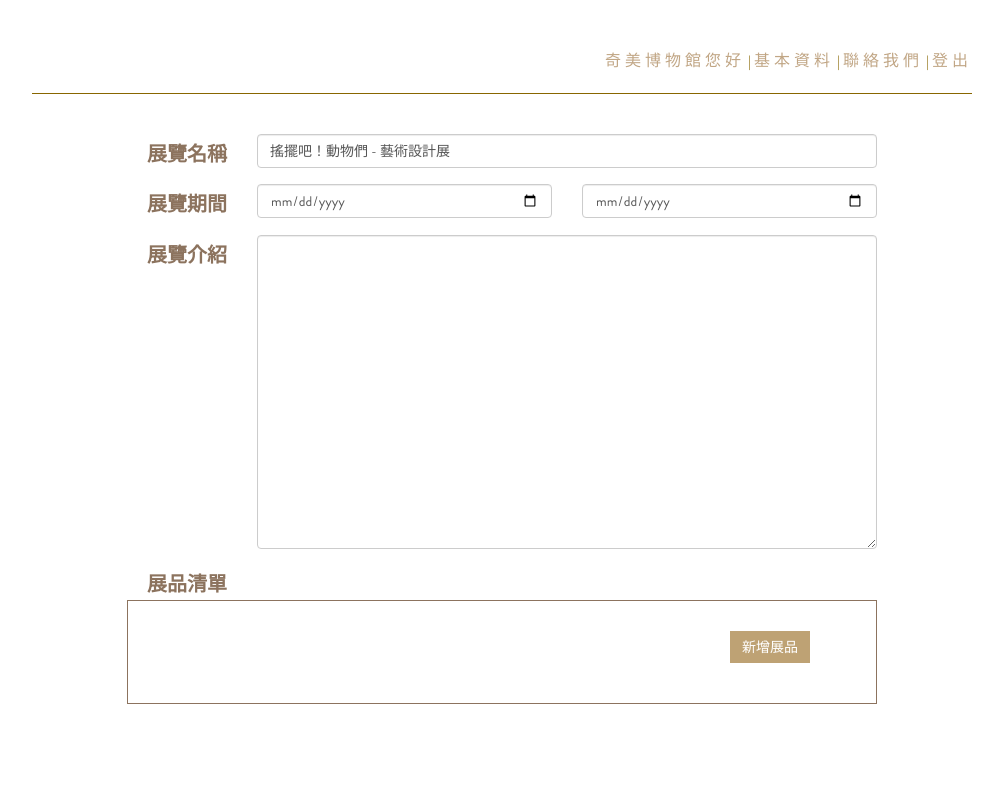
After one commit to jouanvela/Exvisition_Web, a PHP site: page /_edit_exhibition.php in a window 1280 px wide. The commit adds this page. Shown: the whole page, without its empty margins (138-1141 px from the left). Run offline with PHP 8.4, Linux system fonts and the light colour scheme; a user stored in the database is signed in; a stand-in replaces the project's code that opens the database connection; some libraries are stand-ins or nearby versions.

Commit message:
page rename

```diff
--- /dev/null
+++ b/_edit_exhibition.php
@@ -0,0 +1,94 @@
+<?php
+    include("db.php");
+    session_start();
+    if(!isset($_SESSION['mid']))
+        header('location:index.php');
+    else if(isset($_GET['log']) && ($_GET['log']=='out')){
+        session_destroy();
+        header('location:index.php');
+    }
+    else if(isset($_GET['eid'])){
+    	$SQL = "SELECT * FROM exhibition WHERE mid = '".$_SESSION['mid']."' AND eid ='".$_GET['eid']."'";
+	    $stmt = $dbh->prepare($SQL);
+	    $stmt->execute();
+	    $rs = $stmt->fetch(PDO::FETCH_OBJ);
+	    if(empty($rs->eid))
+	    	header('location:_list_exhibition.php');
+	    $eid = $_GET['eid'];
+    }
+?>
+<!DOCTYPE html>
+<html>
+	<head>
+		<meta charset="utf-8">
+		<meta http-equiv="X-UA-Compatible" content="IE=edge">
+		<meta name="viewport" content="width=device-width, initial-scale=1">
+
+		<title>Exvisition</title>
+
+		<!-- Bootstrap -->
+		<link href="css/bootstrap.min.css" rel="stylesheet"/>
+		<link href="css/style.css" rel="stylesheet"/>
+	</head>
+	<style type="text/css">
+		td {
+			height:55px;
+			background-color: #9C856E;
+			padding:8px;
+		}
+	</style>
+	<body>
+		<div class="container">
+			<?php include("_navdark.php");?>
+			<div class="row">
+				<div class="col-md-2"></div>
+				<div class="col-md-8" style="text-align:left;">
+					<form class="form-horizontal">
+						<div id="edit-control">
+							<div class="form-group">
+								<label for="" class="col-sm-2 control-label title">展覽名稱</label>
+								<div class="col-sm-10">
+									<input type="text" class="form-control" name="eName" value="搖擺吧！動物們 - 藝術設計展">
+								</div>
+							</div>
+							<div class="form-group">
+								<label for="" class="col-sm-2 control-label title">展覽期間</label>
+								<div class="col-sm-5">
+									<input type="date" class="form-control" name="eStartTime">
+								</div>
+								<div class="col-sm-5">
+									<input type="date" class="form-control" name="eEndTime">
+								</div>
+							</div>
+							<div class="form-group">
+								<label for="" class="col-sm-2 control-label title">展覽介紹</label>
+								<div class="col-sm-10">
+									<textarea class="form-control" rows="15" id="description" name="description"></textarea>
+								</div>
+							</div>
+							<div class="form-group" style="margin-bottom: 0px;">
+								<label for="" class="col-sm-2 control-label title">展品清單</label>
+							</div>
+						</div>
+					</form>
+					<div class="item-list-box">
+						<!-- 新增展品 -->
+						<div id="add-exhibition">
+							<a href="_edit_exhibition.php" class="button-exvisition">新增展品</a>
+						</div>
+
+						<!-- 新增展品之後，在下方新增區塊 -->
+
+						<!-- -->
+					</div>
+				</div>
+				<div class="col-md-2"></div>
+			</div>
+		</div>
+
+
+		<!--JavaScript-->
+		<script src="https://ajax.googleapis.com/ajax/libs/jquery/1.11.3/jquery.min.js"></script>
+		<script src="js/bootstrap.min.js"></script>
+	</body>
+</html>
--- a/p2.php
+++ b/_editprofile.php
@@ -2,9 +2,7 @@
     include("db.php");
     session_start();
     if(!isset($_SESSION['mid']))
-    {
         header('location:index.php');
-    }
     else if(isset($_GET['log']) && ($_GET['log']=='out')){
         session_destroy();
         header('location:index.php');
@@ -55,7 +53,7 @@
 	</head>
 	<body class="bg-brown">
 		<div class="container">
-			<?php include("navlight.php");?>
+			<?php include("_navlight.php");?>
 			<div class="row">
 				<div class="col-md-2"></div>
 				<div class="col-md-8 col-xs-10">
--- /dev/null
+++ b/_navdark.php
@@ -0,0 +1,10 @@
+<nav>
+	<a href="_list_exhibition.php" class="nav-text-dark"><span><?php echo $_SESSION['mName'];?></span>您好</a>
+	<font class="nav-bar">|</font>
+	<a href="_editprofile.php" class="nav-text-dark">基本資料</a>
+	<font class="nav-bar">|</font>
+	<a href="#" class="nav-text-dark">聯絡我們</a>
+	<font class="nav-bar">|</font>
+	<a href="?log=out" class="nav-text-dark">登出</a>
+	<hr class="dark">
+</nav>
--- a/css/style.css
+++ b/css/style.css
@@ -93,14 +93,36 @@ html, body{
 .exhibition-box .edit a{
 	color: #FFFFFF;
 }
+#edit-control{
+	margin-top: 20px;
+}
 
-.item-list{
+.title{
+	color: #8C735E;
+	font-size: 20px;
+	font-weight: 600;
+}
+.item-list-box{
 	border-width: 0.8px;
-	border-color: black;
+	border-color: #8C735E;
 	border-style:solid;
 	padding: 30px 16px;
+	margin-bottom: 100px;
 }
-
+/**/
+.item-form {
+  display: block;
+  width: 100%;
+  height: 34px;
+  padding: 6px 12px;
+  font-size: 16px;
+  color: #555;
+  background-color: #fff;
+  background-image: none;
+  border: 0px;
+  border-bottom: : 1px solid #000;
+}
+/**/
 
 
 /***NAVBAR***/
--- a/js/multi_upload.js
+++ b/js/multi_upload.js
@@ -24,7 +24,7 @@ jQuery(document).ready(function($) {
                 var fd = new FormData();
                 fd.append('file',multi[i]);//伺服器端接收：$_FILES["file"]["tmp_name"]
                 $.ajax({
-                    url: './upload.php',
+                    url: './_upload.php',
                     type: 'POST',
                     data: fd,
                     processData: false,
--- a/p5.php
+++ b/p5.php
@@ -2,9 +2,7 @@
     include("db.php");
     session_start();
     if(!isset($_SESSION['mid']))
-    {
         header('location:index.php');
-    }
     else if(isset($_GET['log']) && ($_GET['log']=='out')){
         session_destroy();
         header('location:index.php');
@@ -28,7 +26,7 @@
 	</style>
 	<body>
 		<div class="container">
-			<?php include("navdark.php");?>
+			<?php include("_navdark.php");?>
 			<div class="row">
 				<div class="col-md-3"></div>
 				<div class="col-md-6 col-xs-12">
```
Also changed, not shown: _list_exhibition.php (renamed from p3.php, +5 -8 lines), _navlight.php (added, +10 -0 lines), index.php (+6 -12 lines), navdark.php (deleted, +0 -10 lines), navlight.php (deleted, +0 -10 lines), p4.php (deleted, +0 -86 lines), _upload.php (renamed from upload.php).
